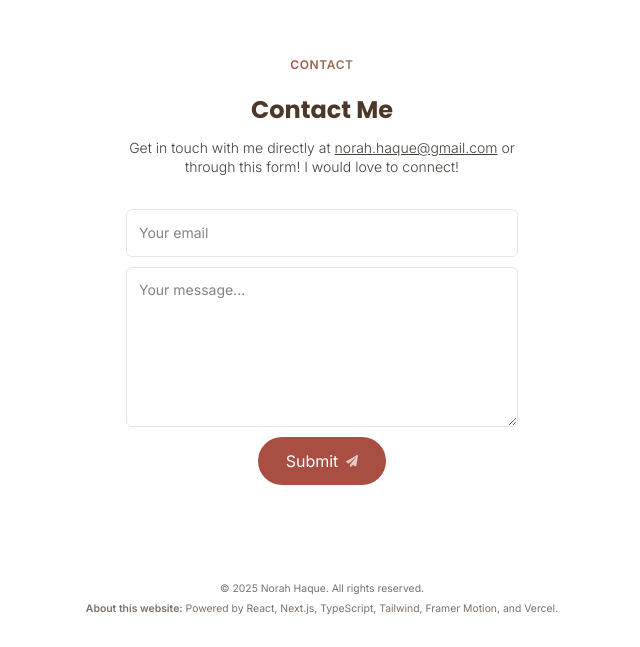
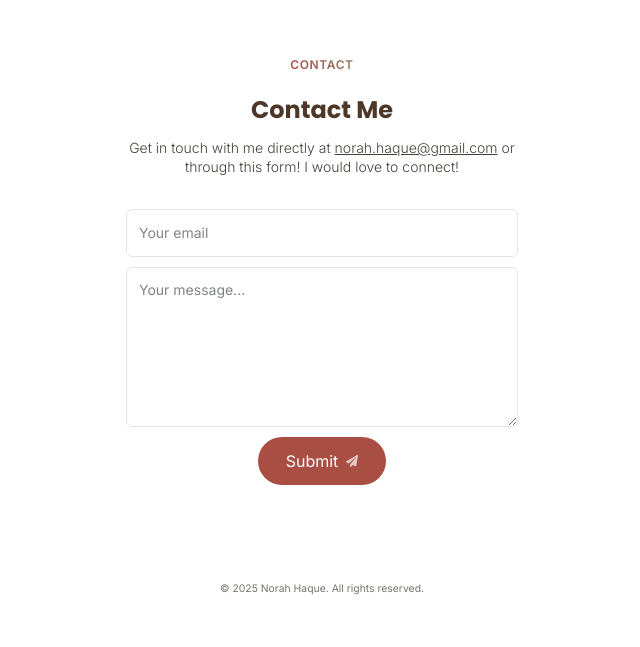
Before and after one commit to norahhaque/portfolio, a Next.js app: page / in a window 1280 px wide. Shown: the part 3859-4506 px from the top of the page, without its empty margins (318-958 px from the left). Built offline with nearby package versions, Linux system fonts and the light colour scheme; no server answers.

Commit message:
edited footer

```diff
--- a/components/footer.tsx
+++ b/components/footer.tsx
@@ -6,9 +6,6 @@ export default function Footer() {
       <small className="mb-1.5 block text-[0.65rem]">
         &copy; 2025 Norah Haque. All rights reserved.
       </small>
-      <p className="text-[0.65rem] leading-tight">
-        <span className="font-semibold">About this website:</span> Powered by React, Next.js, TypeScript, Tailwind, Framer Motion, and Vercel.
-      </p>
     </footer>
   );
 }
```
